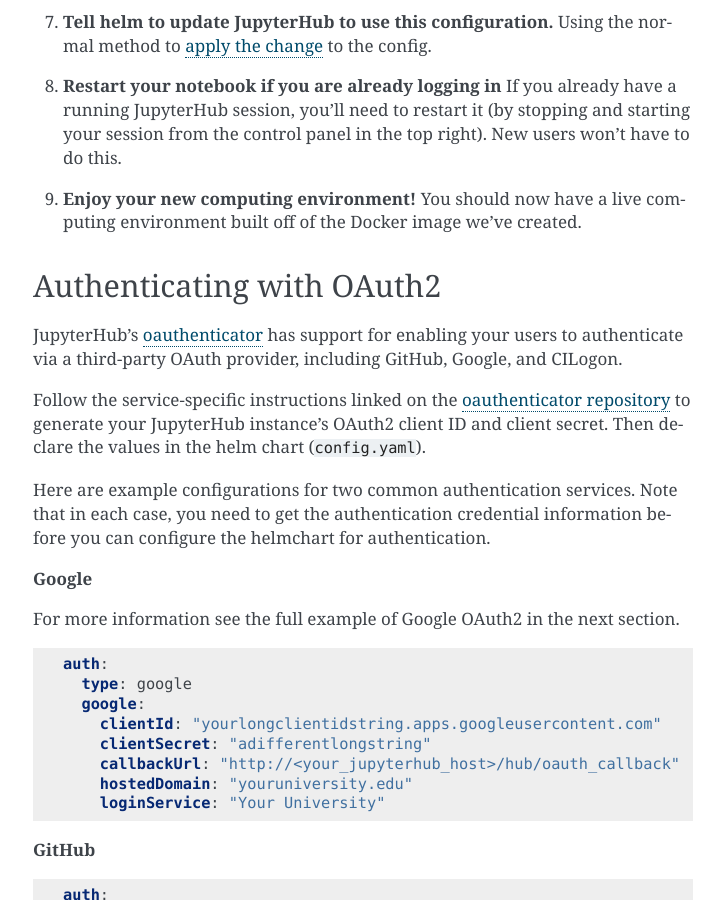
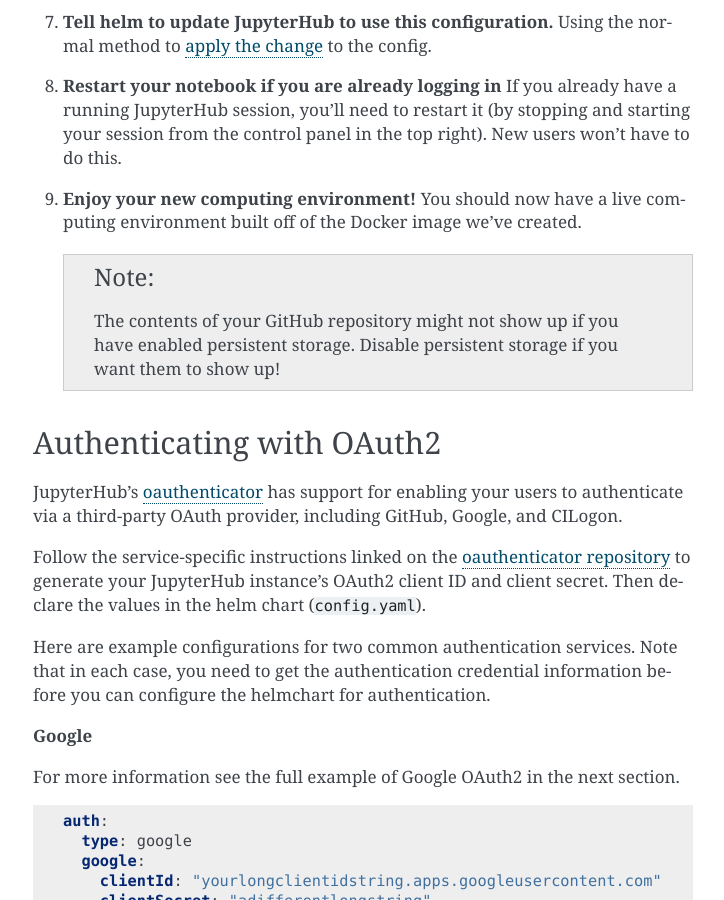
Before and after one commit to jupyterhub/zero-to-jupyterhub-k8s, a Sphinx documentation site: the page built from doc/source/extending-jupyterhub.rst, in a window 1280 px wide and 900 px high, scrolled down 3293 px. Shown: the whole window, without its empty margins (387-1111 px from the left). Built offline with Sphinx 7.4.7, drawn with Linux system fonts in a browser that asks for light colours.

Commit message:
Add note about disabling persistent storage for built images

```diff
--- a/doc/source/extending-jupyterhub.rst
+++ b/doc/source/extending-jupyterhub.rst
@@ -142,6 +142,9 @@
 8. **Restart your notebook if you are already logging in** If you already have a running JupyterHub session, you’ll need to restart it (by stopping and starting your session from the control panel in the top right). New users won’t have to do this.
 9. **Enjoy your new computing environment!** You should now have a live computing environment built off of the Docker image we’ve created.
 
+   .. note::
+      The contents of your GitHub repository might not show up if you have enabled persistent storage. Disable persistent storage if you want them to show up!
+
 Authenticating with OAuth2
 --------------------------
 
```
